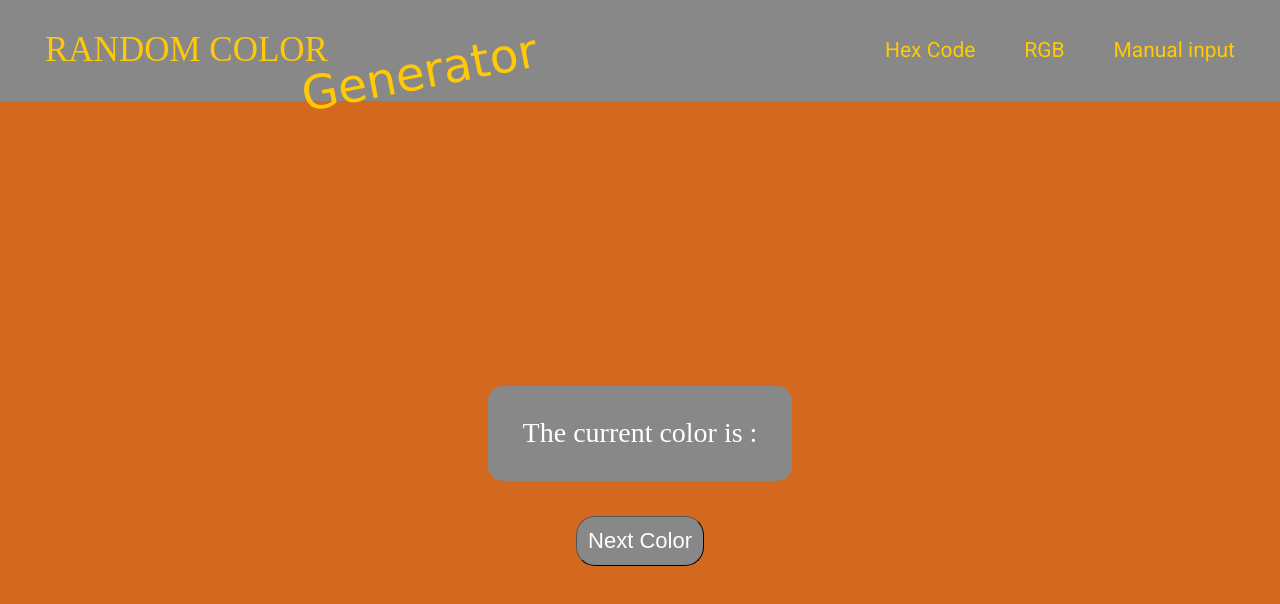
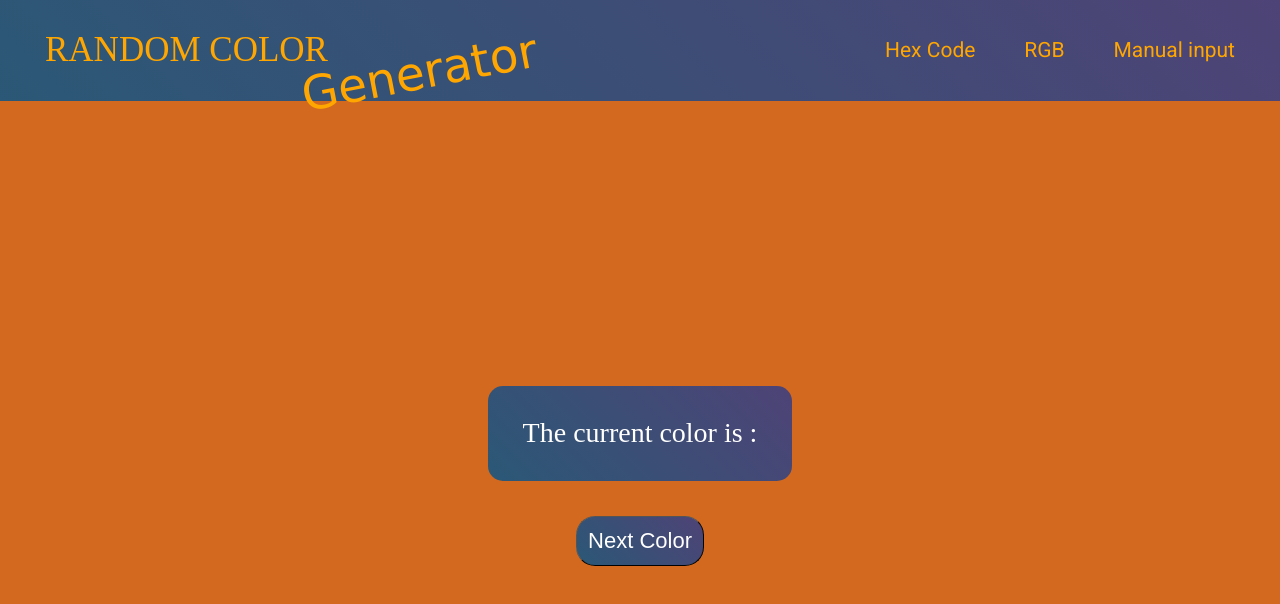
Before and after one commit to UgyenNorbu/Random_color_generator, a plain HTML site: page index.html in a window 1280 px wide. Drawn offline with Linux system fonts and the light colour scheme; a web font is replaced by a local one.

Commit message:
Gradient incorporated

```diff
--- a/app.js
+++ b/app.js
@@ -12,11 +12,11 @@ function genCode(lenCode) {
     var val = "";
     var outCode = "#";
     for(var i = 0; i < lenCode; i++){
-        let count = Math.floor(Math.random()*16)
-        val = characters.charAt(count)
+        let count = Math.floor(Math.random()*16);
+        val = characters.charAt(count);
         //console.log(count)
         //console.log(val)
-        outCode = outCode + val
+        outCode = outCode + val;
     }
     return outCode;
 }
--- a/style.css
+++ b/style.css
@@ -12,8 +12,9 @@ p {
 
 
 .header {
-    background-color: #888888;
-    color: rgb(255, 201, 6);
+    background-image: linear-gradient(45deg, #2b5876, #4e4376);
+    /* #2b5876, #4e4376, #314755, #26a0da*/
+    color:rgb(255, 166, 0);
     display: flex;
     padding: 0 45px 0 45px;
     justify-content: space-between;
@@ -70,7 +71,8 @@ a:link, a:visited, a:hover, a:active {
     justify-content: center;
     align-items: center;
     color: white;
-    background-color:#888888;
+    /*background-color:#888888;*/
+    background-image: linear-gradient(45deg, #2b5876, #4e4376);
     height: 95px;
     border-radius: 15px;
     padding-left: 35px;
@@ -84,7 +86,7 @@ a:link, a:visited, a:hover, a:active {
 
 .hex {
     height: 100%;
-    font-size: 41px;
+    font-size: 45spx;
     color:white;
 }
 
@@ -99,7 +101,8 @@ button{
     border-radius: 19px;
     padding: 11px;
     color: white;
-    background-color:#888888;
+    /*background-color:#888888;*/
+    background-image: linear-gradient(45deg, #2b5876, #4e4376);
     border-width: 0.3px;
     cursor: pointer;
 }
```
